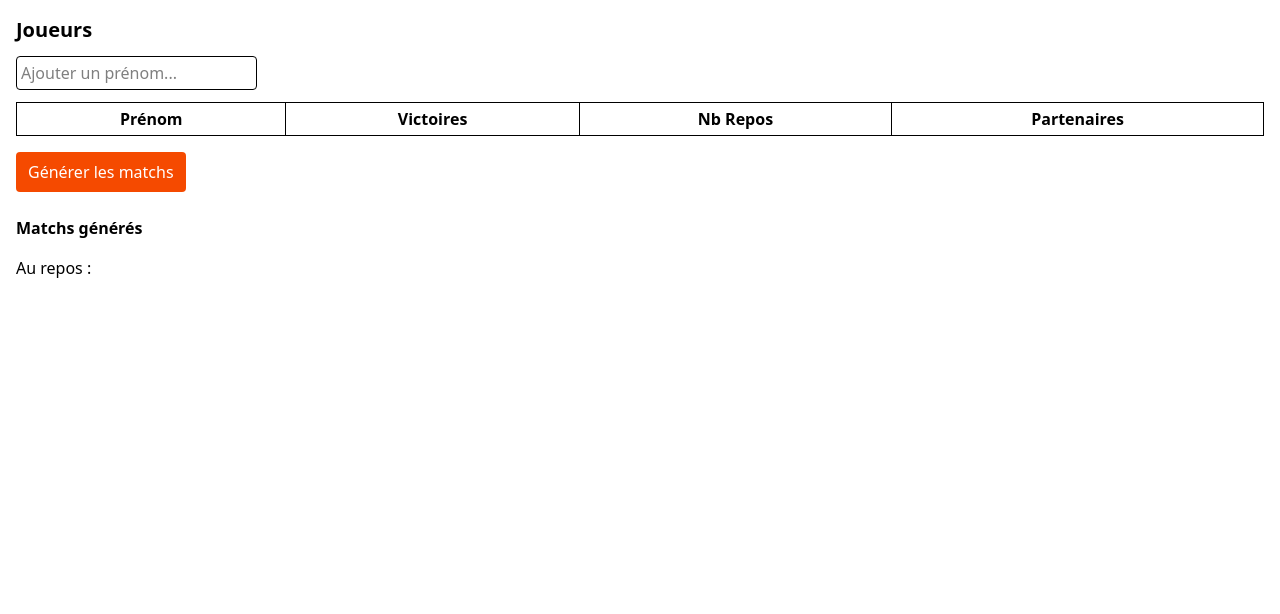
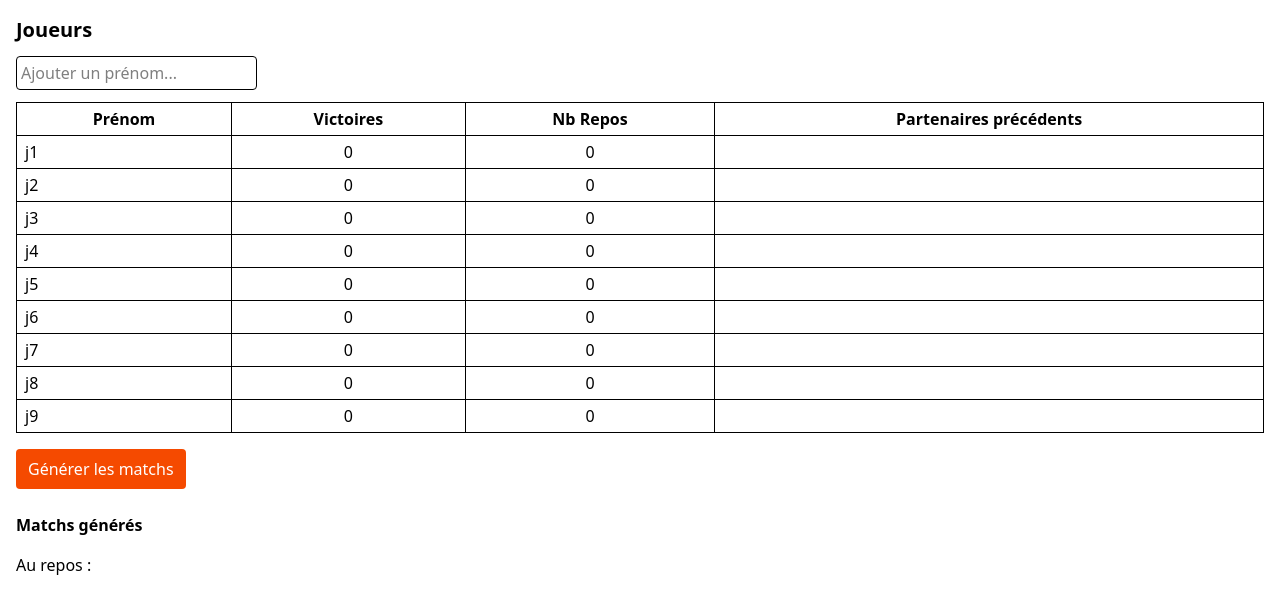
Before and after one commit to Arthurin/TournamentSimulatorReact, a React (Vite) app: page /v2 in a window 1280 px wide. Shown: the top 614 px of the page. Built offline with nearby package versions, Linux system fonts and the light colour scheme.

Commit message:
initialisation avec quelques joueurs

```diff
--- a/src/components/BadmintonMatchmaker.jsx
+++ b/src/components/BadmintonMatchmaker.jsx
@@ -1,9 +1,9 @@
 // components/BadmintonMatchmaker.jsx
-import { useState } from "react";
+import { useState, useEffect } from "react";
 import { generateMatches } from "../utils/matchmaking";
 
 export default function BadmintonMatchmaker() {
-  const [players, setPlayers] = useState([]);
+  const [players, setPlayers] = useState(createInitialPlayers);
   const [newName, setNewName] = useState("");
 
   const [admin, setAdmin] = useState(false);
@@ -16,20 +16,37 @@ export default function BadmintonMatchmaker() {
     resting: [],
   });
 
+  function createInitialPlayers() {
+    const initialState = [
+      generatePlayerByName("j1"),
+      generatePlayerByName("j2"),
+      generatePlayerByName("j3"),
+      generatePlayerByName("j4"),
+      generatePlayerByName("j5"),
+      generatePlayerByName("j6"),
+      generatePlayerByName("j7"),
+      generatePlayerByName("j8"),
+      generatePlayerByName("j9"),
+    ];
+    return initialState;
+  }
+
   function addPlayer() {
     if (!newName.trim()) return;
-    setPlayers((prev) => [
-      ...prev,
-      {
-        id: crypto.randomUUID(),
-        name: newName.trim(),
-        wins: 0,
-        pastPartners: new Set(),
-        pastOpponents: new Set(),
-        lastRest: false,
-      },
-    ]);
+    setPlayers((prev) => [...prev, generatePlayerByName(newName.trim())]);
     setNewName("");
+  }
+
+  function generatePlayerByName(playerName) {
+    const newPlayer = {
+      id: crypto.randomUUID(),
+      name: playerName,
+      wins: 0,
+      pastPartners: new Set(),
+      pastOpponents: new Set(),
+      lastRest: false,
+    };
+    return newPlayer;
   }
 
   function startEdit(player) {
@@ -231,7 +248,7 @@ export default function BadmintonMatchmaker() {
             <th className="border px-2 py-1">Prénom</th>
             <th className="border px-2 py-1">Victoires</th>
             <th className="border px-2 py-1">Nb Repos</th>
-            <th className="border px-2 py-1">Partenaires</th>
+            <th className="border px-2 py-1">Partenaires précédents</th>
             {admin && <th className="border px-2 py-1">Actions</th>}
           </tr>
         </thead>
@@ -266,6 +283,9 @@ export default function BadmintonMatchmaker() {
 
               <td className="border px-2 py-1 text-center">
                 {player.pastPartners}
+                {player.pastPartners.forEach(function (value) {
+                  console.log(value);
+                })}
               </td>
 
               {admin && (
```
